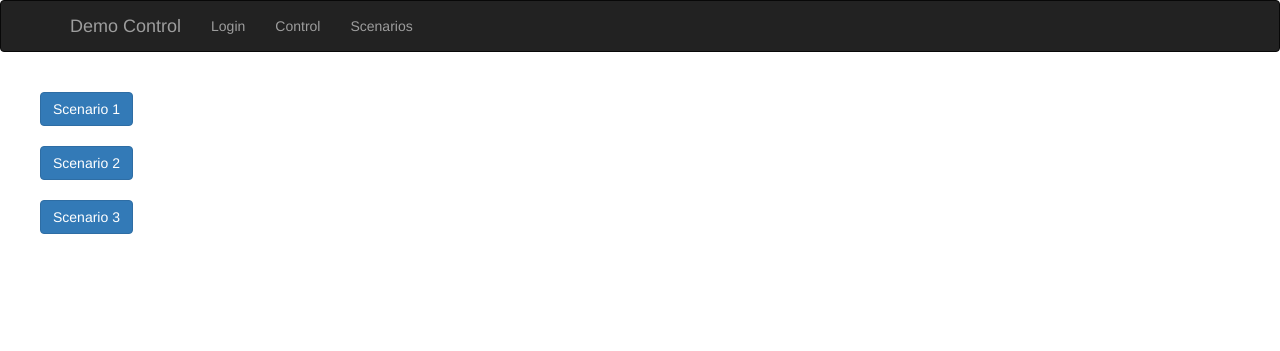
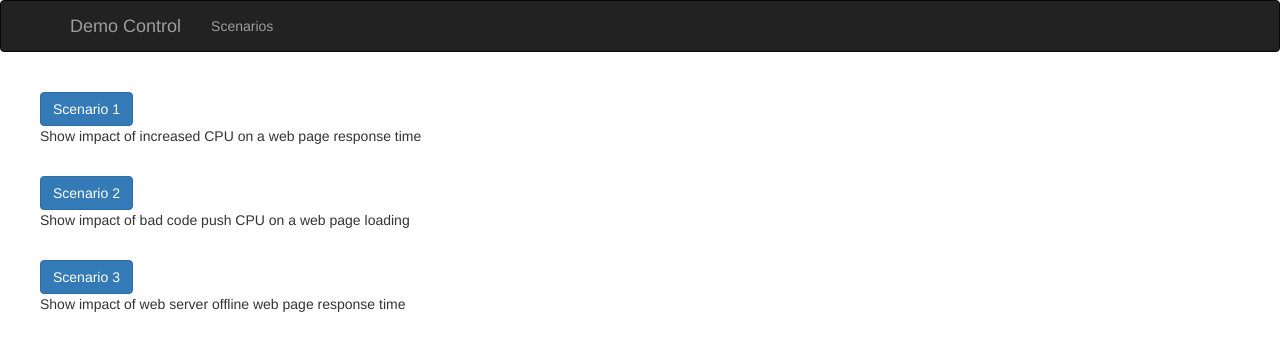
Before and after one commit to jdgwartney/pulse-demo-control, a Flask app: template application/ui/templates/scenarios.html in a window 1280 px wide. Shown: the top 351 px of the page. Run offline with Flask 2, Linux system fonts and the light colour scheme; the template is opened without the code that fills it, so the values that code supplies are empty; some libraries are stand-ins or nearby versions.

Commit message:
Completed scenarios

```diff
--- a/application/__init__.py
+++ b/application/__init__.py
@@ -18,7 +18,7 @@ def internal_server_error(e):
     return render_template('500.html'), 500
 
 
-app.register_blueprint(uis, url_prefix='')
+app.register_blueprint(uis, url_prefix='/ui')
 app.register_blueprint(apis, url_prefix='/v1/api')
 
 # import application.models
--- a/application/ui/static/css/control.css
+++ b/application/ui/static/css/control.css
@@ -4,6 +4,6 @@ li button {
     margin-bottom: 20px;
 }
 
-#host_control {
+#control {
     list-style-type: none;
 }
--- a/application/ui/static/css/scenarios.css
+++ b/application/ui/static/css/scenarios.css
@@ -4,6 +4,11 @@ li button {
     margin-bottom: 20px;
 }
 
-#scenario_control {
+#control {
     list-style-type: none;
+    float: left;
 }
+
+#control p {
+    display: inline;
+}
--- a/application/ui/templates/base.html
+++ b/application/ui/templates/base.html
@@ -10,13 +10,14 @@
                 <span class ="icon-bar"></span>
                 <span class ="icon-bar"> </span >
             </button >
-            <a class ="navbar-brand" href="/">Demo Control</a>
+            <a class ="navbar-brand" href="{{ url_for('ui.index', _external=False) }}">Demo Control</a>
         </div>
         <div class ="navbar-collapse collapse">
             <ul class ="nav navbar-nav">
-                <li><a href ="{{ url_for('ui.login', _external=True) }}">Login</a></li>
-                <li><a href ="{{ url_for('ui.control', _external=True) }}">Control</a></li>
-                <li><a href ="{{ url_for('ui.scenarios', _external=True) }}">Scenarios</a></li>
+                <!--
+                <li><a href ="{{ url_for('ui.login', _external=False) }}">Login</a></li>
+                -->
+                <li><a href ="{{ url_for('ui.scenarios', _external=False) }}">Scenarios</a></li>
             </ul>
         </div>
     </div>
--- a/application/ui/templates/control.html
+++ b/application/ui/templates/control.html
@@ -7,7 +7,7 @@
 {% endblock %}
 
 {% block content %}
-    <ul id="host_control">
+    <ul id="control">
     <li><button type="button" class="btn btn-primary">web-1</button></li>
     <li><button type="button" class="btn btn-primary">web-2</button></li>
     <li><button type="button" class="btn btn-primary">web-3</button></li>
--- a/application/ui/templates/scenarios.html
+++ b/application/ui/templates/scenarios.html
@@ -2,14 +2,23 @@
 {% block title %}Scenarios{% endblock %}
 
 {% block styles %}
-{{super()}}
-<link rel="stylesheet" href="{{url_for('ui.static', filename='css/scenarios.css')}}">
+    {{ super() }}
+    <link rel="stylesheet" href="{{ url_for('ui.static', filename='css/control.css') }}">
 {% endblock %}
 
 {% block content %}
-    <ul id="scenario_control">
-    <li><button type="button" class="btn btn-primary">Scenario 1</button></li>
-    <li><button type="button" class="btn btn-primary">Scenario 2</button></li>
-    <li><button type="button" class="btn btn-primary">Scenario 3</button></li>
+    <ul id="control">
+        <li>
+            <button type="button" class="btn btn-primary">Scenario 1</button>
+            <p>Show impact of increased CPU on a web page response time</p>
+        </li>
+        <li>
+            <button type="button" class="btn btn-primary">Scenario 2</button>
+            <p>Show impact of bad code push CPU on a web page loading</p>
+        </li>
+        <li>
+            <button type="button" class="btn btn-primary">Scenario 3</button>
+            <p>Show impact of web server offline web page response time</p>
+        </li>
     </ul>
 {% endblock %}
```
Also changed, not shown: application/ui/__init__.py (+5 -5 lines).
